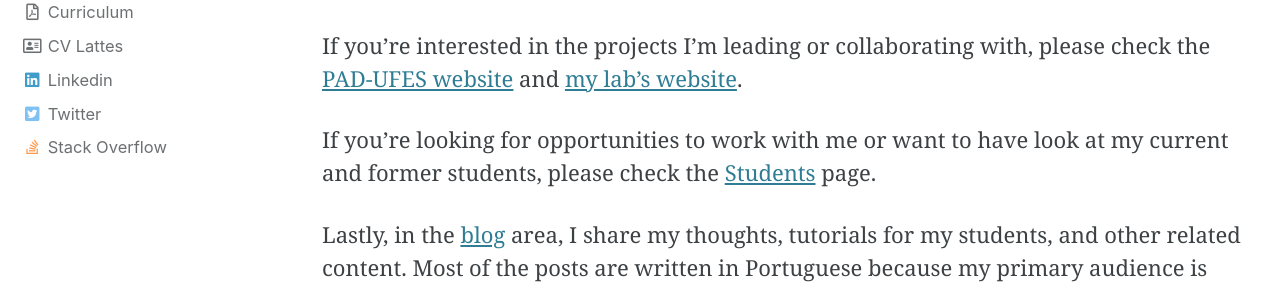
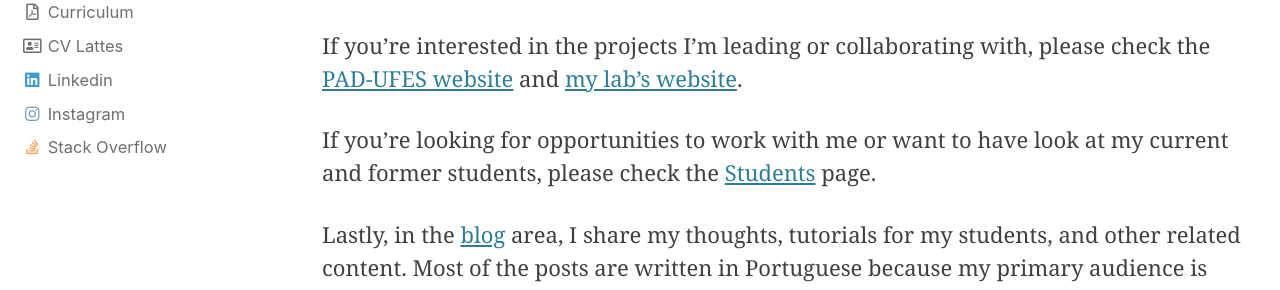
Before and after one commit to paaatcha/paaatcha.github.io, a Jekyll site: the page built from index.md, in a window 1280 px wide. Shown: the part 474-764 px from the top of the page. Built offline with Jekyll 4.4.1, drawn with Linux system fonts in a browser that asks for light colours; cached includes are drawn as plain includes.

Commit message:
adding insta

```diff
--- a/_config.yml
+++ b/_config.yml
@@ -127,9 +127,9 @@
     - label: "Linkedin"
       icon: "fab fa-fw fa-linkedin"
       url: "https://www.linkedin.com/in/pacheco-andre"
-    - label: "Twitter"
-      icon: "fab fa-fw fa-twitter-square"
-      url: "https://twitter.com/paaatcha"
+    - label: "Instagram"
+      icon: "fab fa-fw fa-instagram"
+      url: "https://www.instagram.com/paaatcha/"
     - label: "Stack Overflow"
       icon: "fab fa-fw fa-stack-overflow"
       url: "https://stackoverflow.com/users/9424793/andr%C3%A9-pacheco"
```
